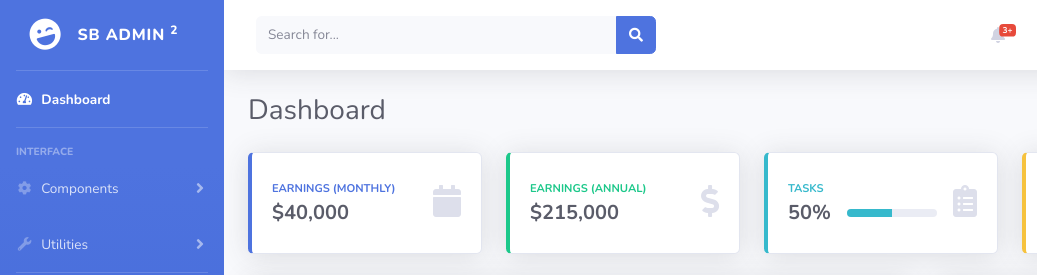
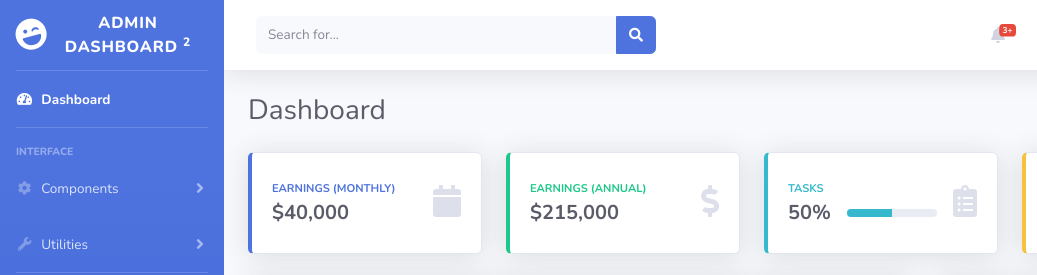
Before and after one commit to Hexadel/admin-template, a website with bundled scripts: page index.html in a window 1280 px wide. Shown: the top 275 px of the page, 0-1037 px from the left. Built offline with nearby package versions, Linux system fonts and the light colour scheme.

Commit message:
Update index.html

```diff
--- a/index.html
+++ b/index.html
@@ -35,7 +35,7 @@
                 <div class="sidebar-brand-icon rotate-n-15">
                     <i class="fas fa-laugh-wink"></i>
                 </div>
-                <div class="sidebar-brand-text mx-3">SB Admin <sup>2</sup></div>
+                <div class="sidebar-brand-text mx-3">Admin Dashboard <sup>2</sup></div>
             </a>
 
             <!-- Divider -->
```
